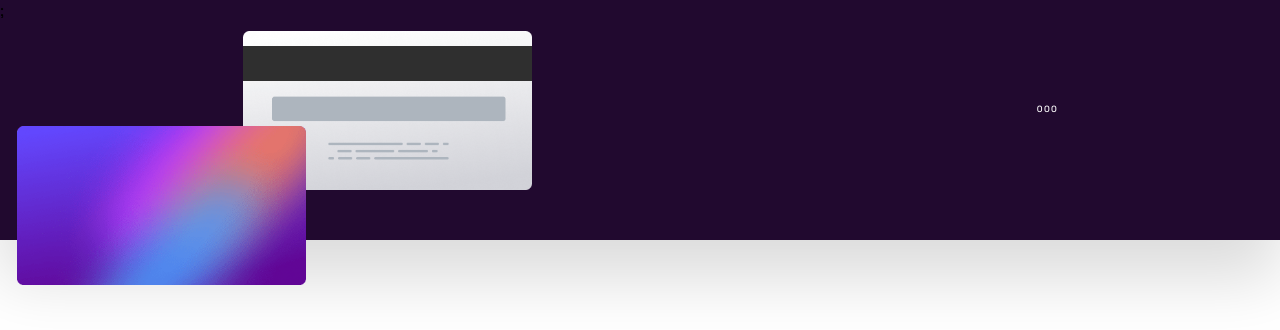
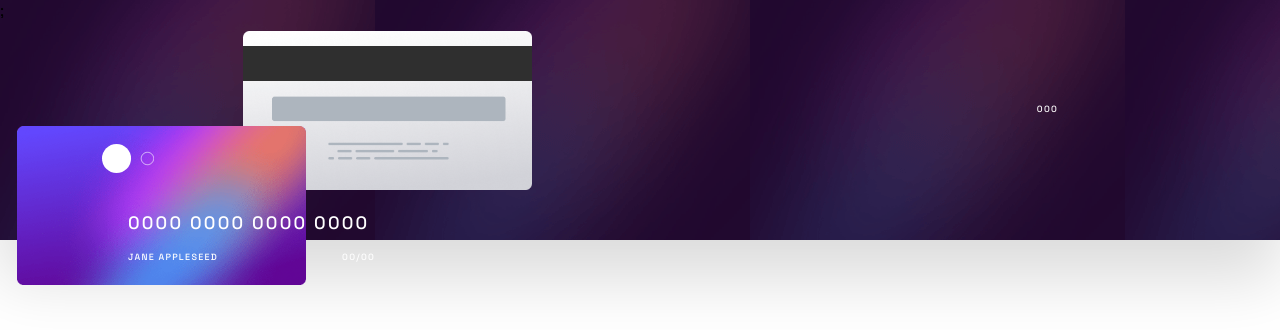
Before and after one commit to mariambuzaladze/Interactive-card-details-form, a React (Vite) app: page / in a window 1280 px wide. Shown: the top 330 px of the page. Built offline with nearby package versions, Linux system fonts and the light colour scheme.

Commit message:
add and style card front

```diff
--- a/src/components/Cards/cards.css
+++ b/src/components/Cards/cards.css
@@ -1,5 +1,5 @@
 .container {
-  background-color: #21092f;
+  background-image: url(/images/bg-main-mobile.png);
   box-shadow: 0 39px 60px 0 rgba(0, 0, 0, 0.14);
   display: flex;
   position: relative;
--- a/src/components/Front/Front.jsx
+++ b/src/components/Front/Front.jsx
@@ -1,6 +1,21 @@
 import "./front.css";
 import CardFront from "/images/bg-card-front.png";
+import Circle from "/images/card-logo.svg";
 
 export default function Front() {
-  return <img className="card-front" src={CardFront} alt="card front" />;
+  return (
+    <>
+      <img className="card-front" src={CardFront} alt="card front" />
+      <img className="card-logo" src={Circle} alt="card logo" />
+
+      <div className="front-text">
+        <p className="card-number">0000 0000 0000 0000</p>
+
+        <div className="name-date">
+          <p className="card-name">JANE APPLESEED</p>
+          <p className="card-date">00/00</p>
+        </div>
+      </div>
+    </>
+  );
 }
--- a/src/components/Front/front.css
+++ b/src/components/Front/front.css
@@ -4,3 +4,36 @@
   left: 17px;
   height: 66%;
 }
+
+.card-logo {
+  height: 12%;
+  position: absolute;
+  top: 60%;
+  left: 8%;
+}
+
+.front-text {
+  position: absolute;
+  top: 88%;
+  left: 10%;
+  display: flex;
+  flex-direction: column;
+  gap: 17px;
+}
+
+.card-number {
+  font-size: 18px;
+  font-weight: 500;
+  letter-spacing: 2.2px;
+  color: #fff;
+}
+
+.name-date {
+  display: flex;
+  gap: 124px;
+
+  font-size: 9px;
+  font-weight: 500;
+  letter-spacing: 1.29px;
+  color: #fff;
+}
```
